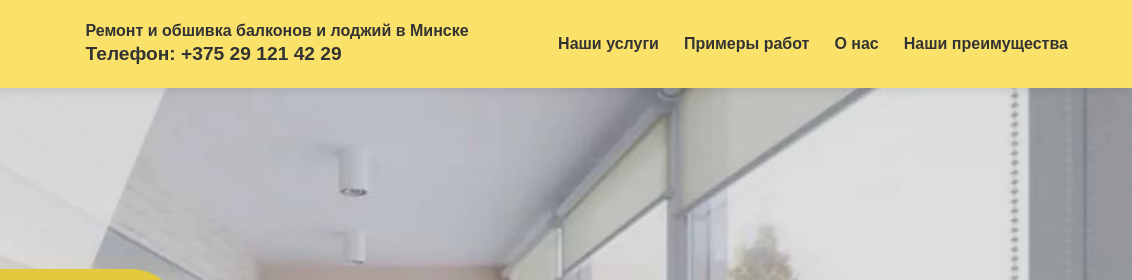
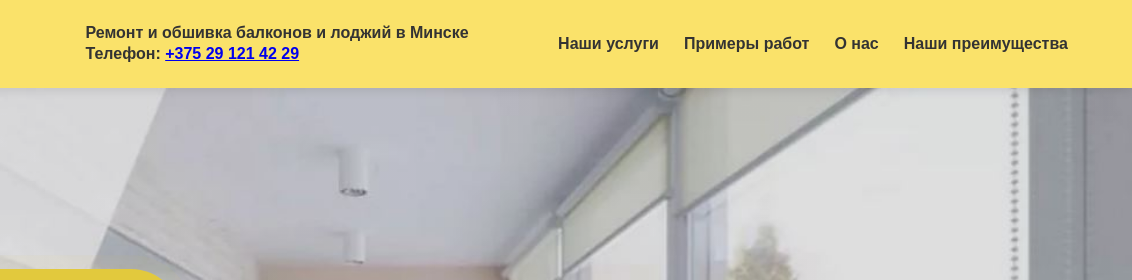
Before and after one commit to Maksimuslim/1224, a plain HTML site: page index.html in a window 1280 px wide. Shown: the top 280 px of the page, 148-1280 px from the left. Drawn offline with Linux system fonts and the light colour scheme; no server answers; files whose address does not match are found by name.

Commit message:
Update index.html

```diff
--- a/index.html
+++ b/index.html
@@ -674,10 +674,10 @@
              <div class="logo-img">
     <img src="https://balkonomania.minsk.by/images/logo-balkonomania.png" alt="Balkonomania">
 </div>
-            <div class="logo-text">
-                Ремонт и обшивка балконов и лоджий в Минске<br>
-                <big>Телефон: +375 29 121 42 29</big>
-            </div>
+           <div class="logo-text">
+    Ремонт и обшивка балконов и лоджий в Минске<br>
+    Телефон: <a href="tel:+375291214229">+375 29 121 42 29</a>
+</div>
             <nav class="nav-desktop">
                 <a href="#services">Наши услуги</a>
                 <a href="#portfolio">Примеры работ</a>
```
